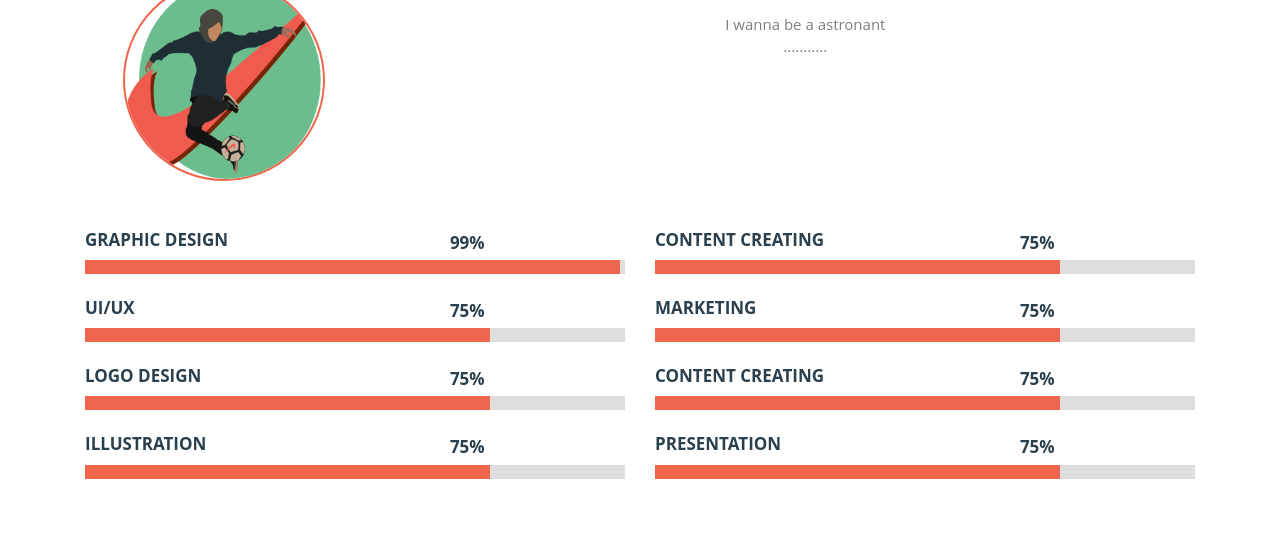
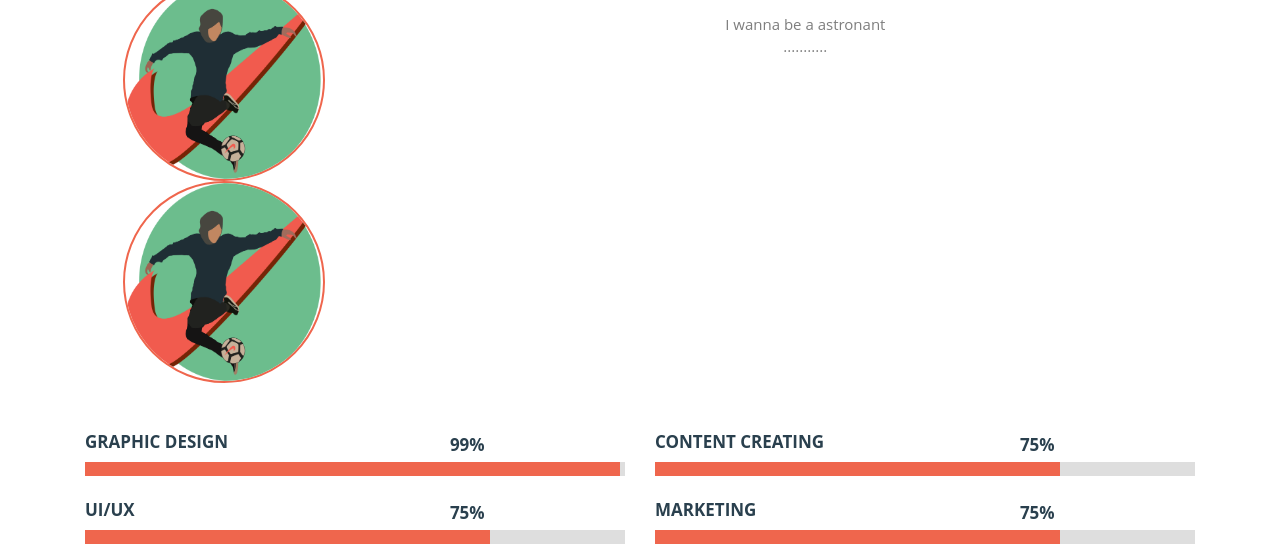
Before and after one commit to riyajath-ahamed/Sudharshanth, a plain HTML site: page index.html in a window 1280 px wide. Shown: the part 652-1208 px from the top of the page. Drawn offline with Linux system fonts and the light colour scheme; files whose address does not match are found by name.

Commit message:
Update index.html

```diff
--- a/index.html
+++ b/index.html
@@ -100,6 +100,7 @@ Smartphone Compatible web template, free webdesigns for Nokia, Samsung, LG, Sony
 			<h3>about</h3>
 			<div class="about-imag">
 			<img src="D:\Website\above\images\Footbal Girl.png" alt="" width="202" height="202"/>
+			<img src="Sudharshanth\images\Footbal Girl.png" alt="" width="202" height="202"/>
 			</div>
 			<div class="about-text">
 					<p> I wanna be a astronant </p>
```
